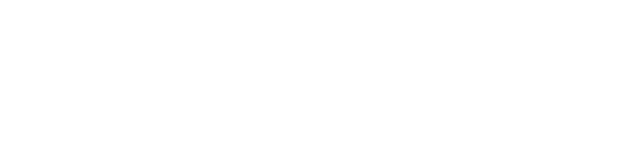
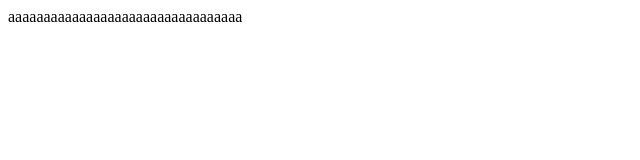
Before and after one commit to igorsantos314/developer-page, a plain HTML site: page index.html in a window 1280 px wide. Shown: the whole page, without its empty margins (0-640 px from the left). Drawn offline with Linux system fonts and the light colour scheme.

Commit message:
Update index.html

```diff
--- a/index.html
+++ b/index.html
@@ -6,6 +6,6 @@
     <title>Document</title>
 </head>
 <body>
-
+    aaaaaaaaaaaaaaaaaaaaaaaaaaaaaaaaa
 </body>
 </html>
```
